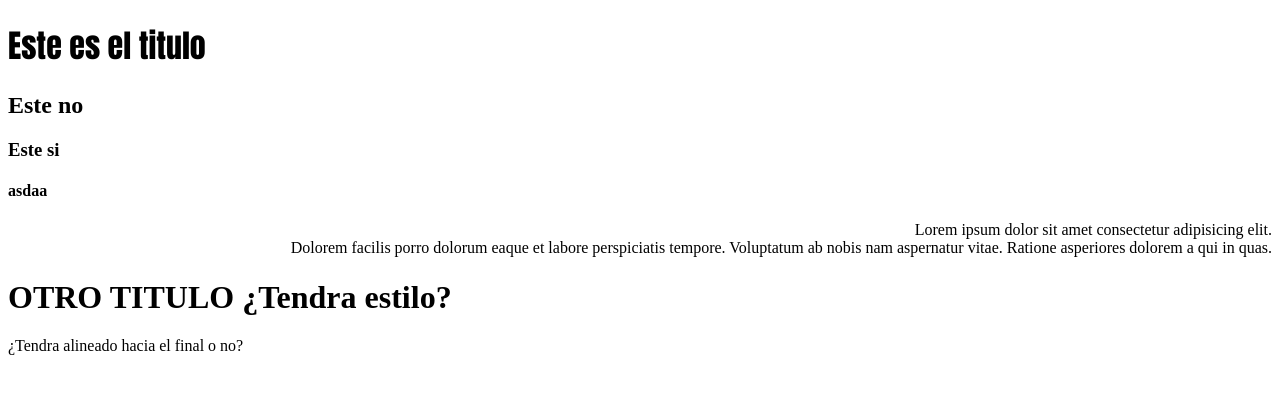
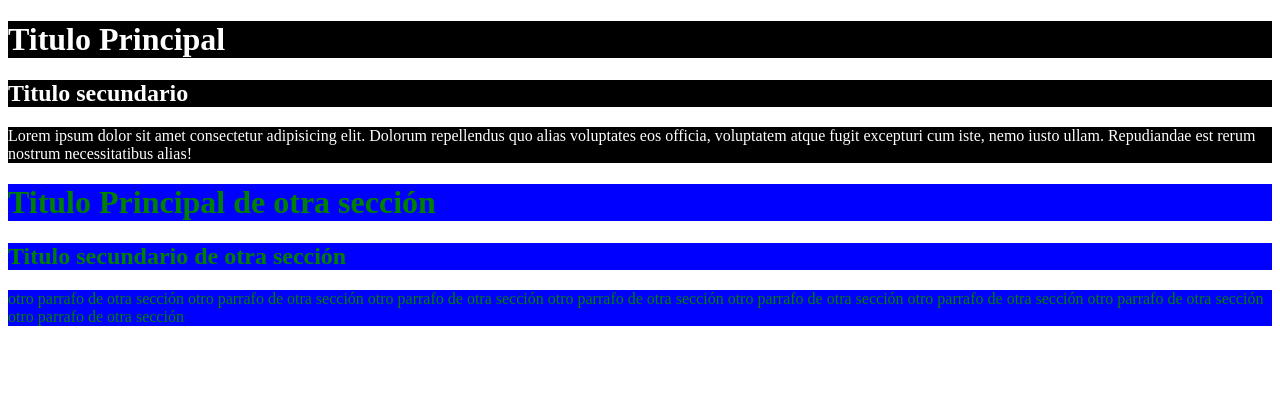
Before and after one commit to jleonardod/cursoCss, a plain HTML site: page index.html in a window 1280 px wide. Drawn offline with Linux system fonts and the light colour scheme.

Commit message:
Selectores - Selector por clase

```diff
--- a/index.html
+++ b/index.html
@@ -7,22 +7,23 @@
     <title>Curso de CSS</title>
     <link rel="stylesheet" href="styles/style.css">
     <style>
-      #titulo{
-        font-family: Impact, Haettenschweiler, 'Arial Narrow Bold', sans-serif;
+      .seccion1{
+        background-color: black;
+        color: white;
       }
-      #parrafo {
-        text-align: end;
+      .seccion2{
+        background-color: blue;
+        color: green;
       }
     </style>
   </head>
   <body>
-    <h1 id="titulo">Este es el titulo</h1>
-    <h2>Este no</h2>
-    <h3>Este si</h3>
-    <h4>asdaa</h4>
-    <p id="parrafo">Lorem ipsum dolor sit amet consectetur adipisicing elit. <br>Dolorem facilis porro dolorum eaque et labore perspiciatis tempore. Voluptatum ab nobis nam aspernatur vitae. Ratione asperiores dolorem a qui in quas.</p>
+   <h1 class="seccion1">Titulo Principal</h1>
+   <h2 class="seccion1">Titulo secundario</h2>
+   <p class="seccion1">Lorem ipsum dolor sit amet consectetur adipisicing elit. Dolorum repellendus quo alias voluptates eos officia, voluptatem atque fugit excepturi cum iste, nemo iusto ullam. Repudiandae est rerum nostrum necessitatibus alias!</p>
 
-    <h1>OTRO TITULO ¿Tendra estilo?</h1>
-    <p>¿Tendra alineado hacia el final o no?</p>
+   <h1 class="seccion2">Titulo Principal de otra sección</h1>
+   <h2 class="seccion2">Titulo secundario de otra sección</h2>
+   <p class="seccion2">otro parrafo de otra sección otro parrafo de otra sección otro parrafo de otra sección otro parrafo de otra sección otro parrafo de otra sección otro parrafo de otra sección otro parrafo de otra sección otro parrafo de otra sección </p>
   </body>
 </html>
```
